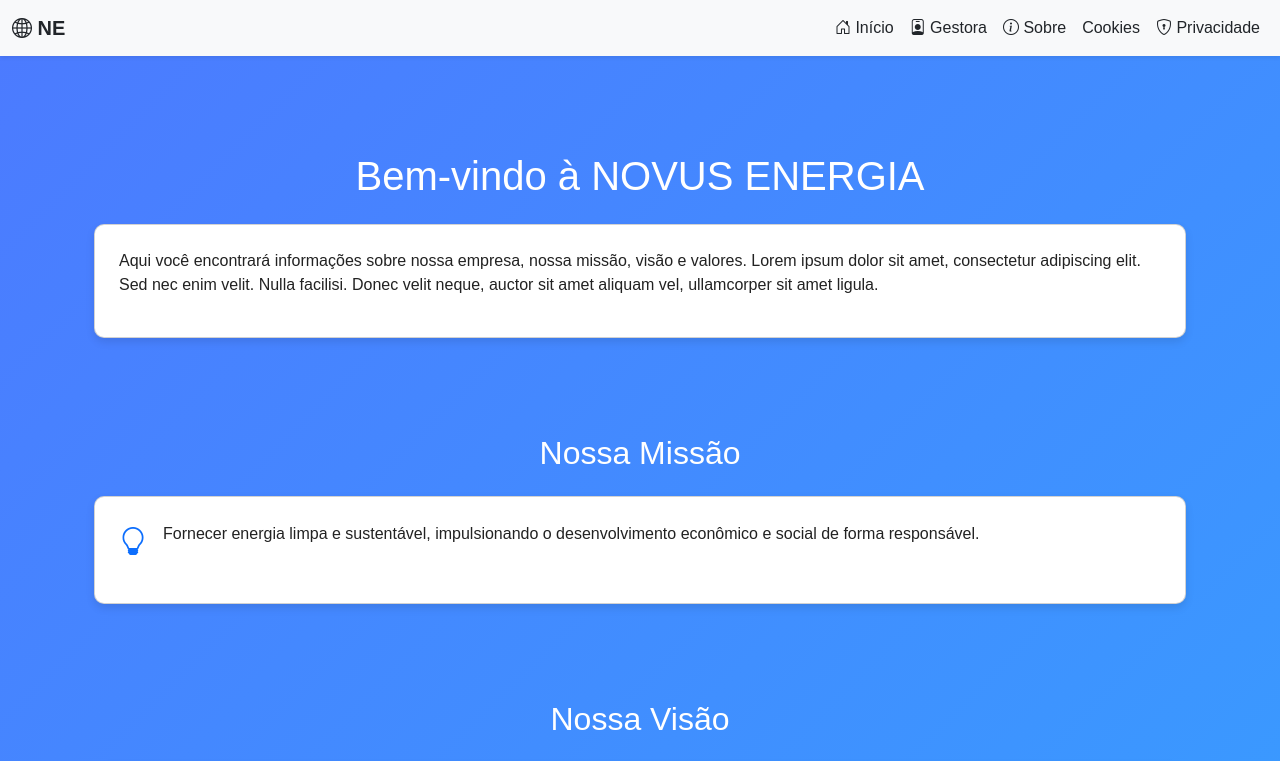
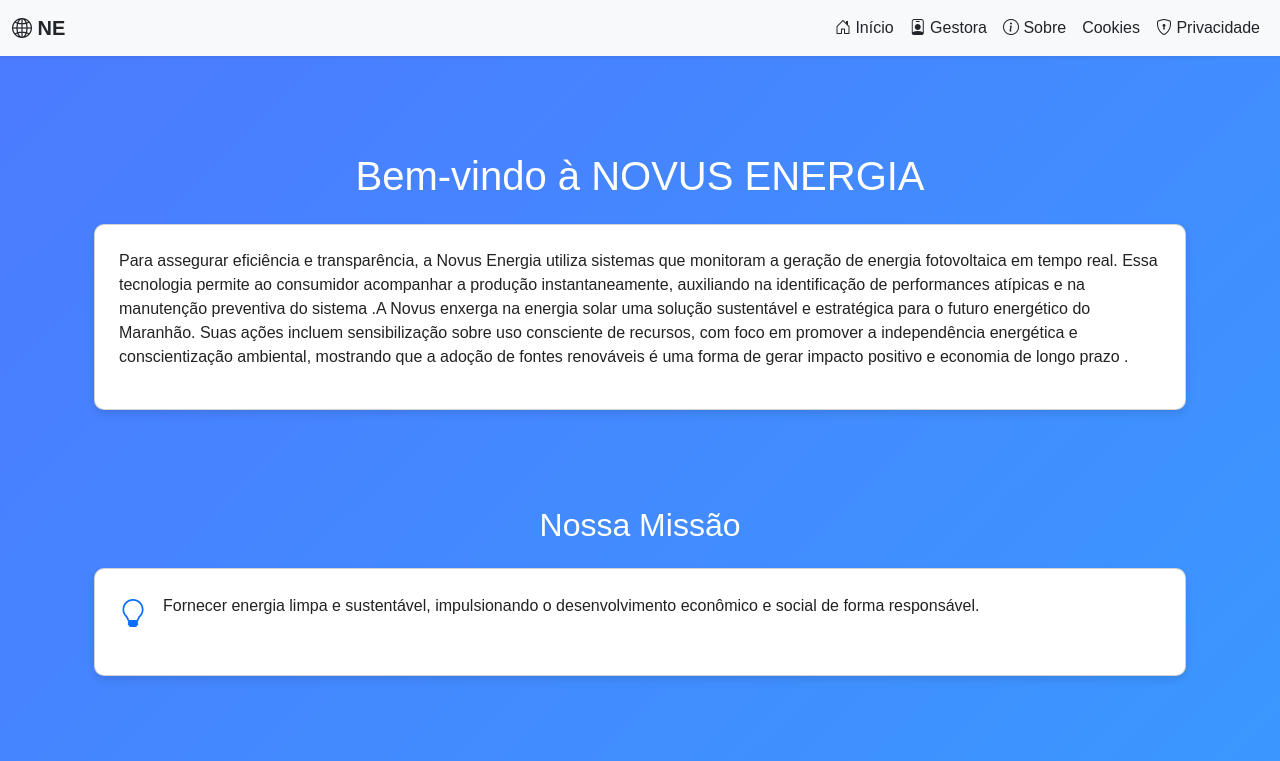
Before and after one commit to novusenergiamei/meisolar, a plain HTML site: page sobre.html in a window 1280 px wide. Shown: the top 761 px of the page. Drawn offline with nearby package versions, Linux system fonts and the light colour scheme.

Commit message:
Update sobre.html

```diff
--- a/sobre.html
+++ b/sobre.html
@@ -66,7 +66,7 @@
         <div class="container">
             <h1 class="section-title text-center mb-4">Bem-vindo à NOVUS ENERGIA</h1>
             <div class="card p-4">
-                <p>Aqui você encontrará informações sobre nossa empresa, nossa missão, visão e valores.  Lorem ipsum dolor sit amet, consectetur adipiscing elit. Sed nec enim velit.  Nulla facilisi.  Donec velit neque, auctor sit amet aliquam vel, ullamcorper sit amet ligula. </p>
+                <p>Para assegurar eficiência e transparência, a Novus Energia utiliza sistemas que monitoram a geração de energia fotovoltaica em tempo real. Essa tecnologia permite ao consumidor acompanhar a produção instantaneamente, auxiliando na identificação de performances atípicas e na manutenção preventiva do sistema .A Novus enxerga na energia solar uma solução sustentável e estratégica para o futuro energético do Maranhão. Suas ações incluem sensibilização sobre uso consciente de recursos, com foco em promover a independência energética e conscientização ambiental, mostrando que a adoção de fontes renováveis é uma forma de gerar impacto positivo e economia de longo prazo . </p>
             </div>
         </div>
     </section>
```
